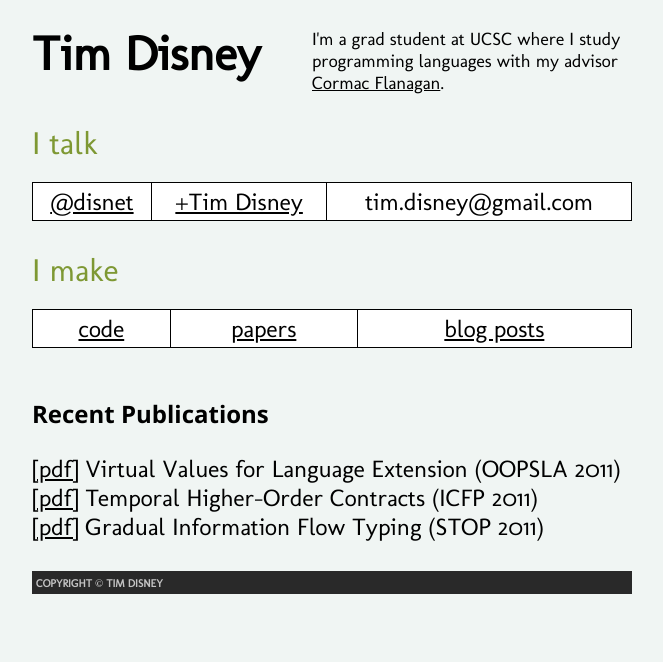
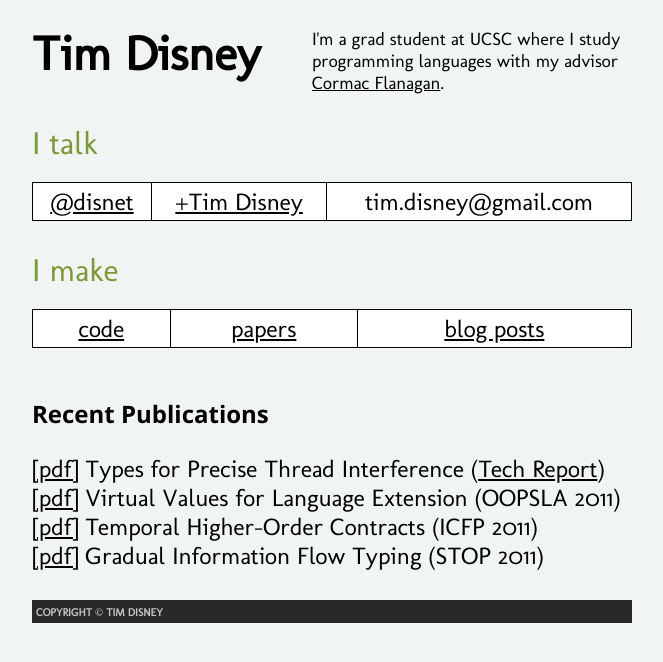
Before and after one commit to disnet/disnet.github.com, a Jekyll site: the page index.html, which Jekyll copies as it is, in a window 1280 px wide. Shown: the top 662 px of the page, without its empty margins (308-971 px from the left). Built offline with Jekyll 4.4.1, drawn with Linux system fonts in a browser that asks for light colours; comment, search, counter and statistics services are not loaded.

Commit message:
adding yield TR

```diff
--- a/index.html
+++ b/index.html
@@ -74,6 +74,7 @@
 
     <h2>Recent Publications</h2>
     <p>
+      <a href="https://www.soe.ucsc.edu/research/technical-reports/ucsc-soe-11-22/download">[pdf]</a> Types for Precise Thread Interference (<a href="https://www.soe.ucsc.edu/research/technical-reports/ucsc-soe-11-22">Tech Report</a>) <br />
       <a href="/papers/oopsla054-austin.pdf">[pdf]</a> Virtual Values for Language Extension (OOPSLA 2011) <br />
       <a href="/papers/icfp046-disney.pdf">[pdf]</a> Temporal Higher-Order Contracts (ICFP 2011) <br />
       <a href="/papers/disney_stop11.pdf">[pdf]</a> Gradual Information Flow Typing (STOP 2011)
--- a/papers.html
+++ b/papers.html
@@ -7,7 +7,11 @@
 <h3>2011</h3>
 
 <ul>
-
+  <li>
+      <a href="https://www.soe.ucsc.edu/research/technical-reports/ucsc-soe-11-22/download">[pdf]</a>
+      <em>Types for Precise Thread Interference</em>
+      (<a href="https://www.soe.ucsc.edu/research/technical-reports/ucsc-soe-11-22">Tech Report</a>)
+  </li>
   <li>
     <a href="/papers/oopsla054-austin.pdf">[pdf]</a>
     <em>Virtual Values for Language Extension</em>
```
